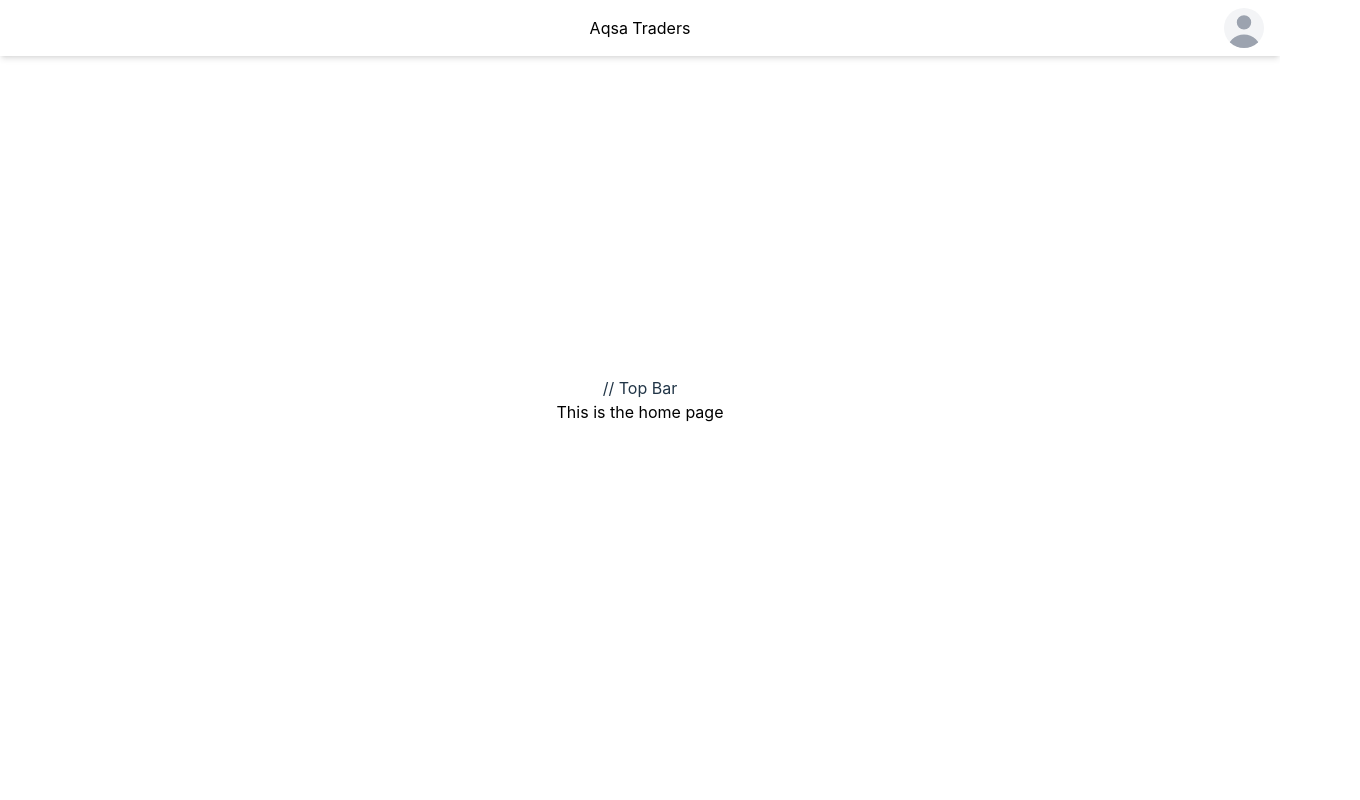
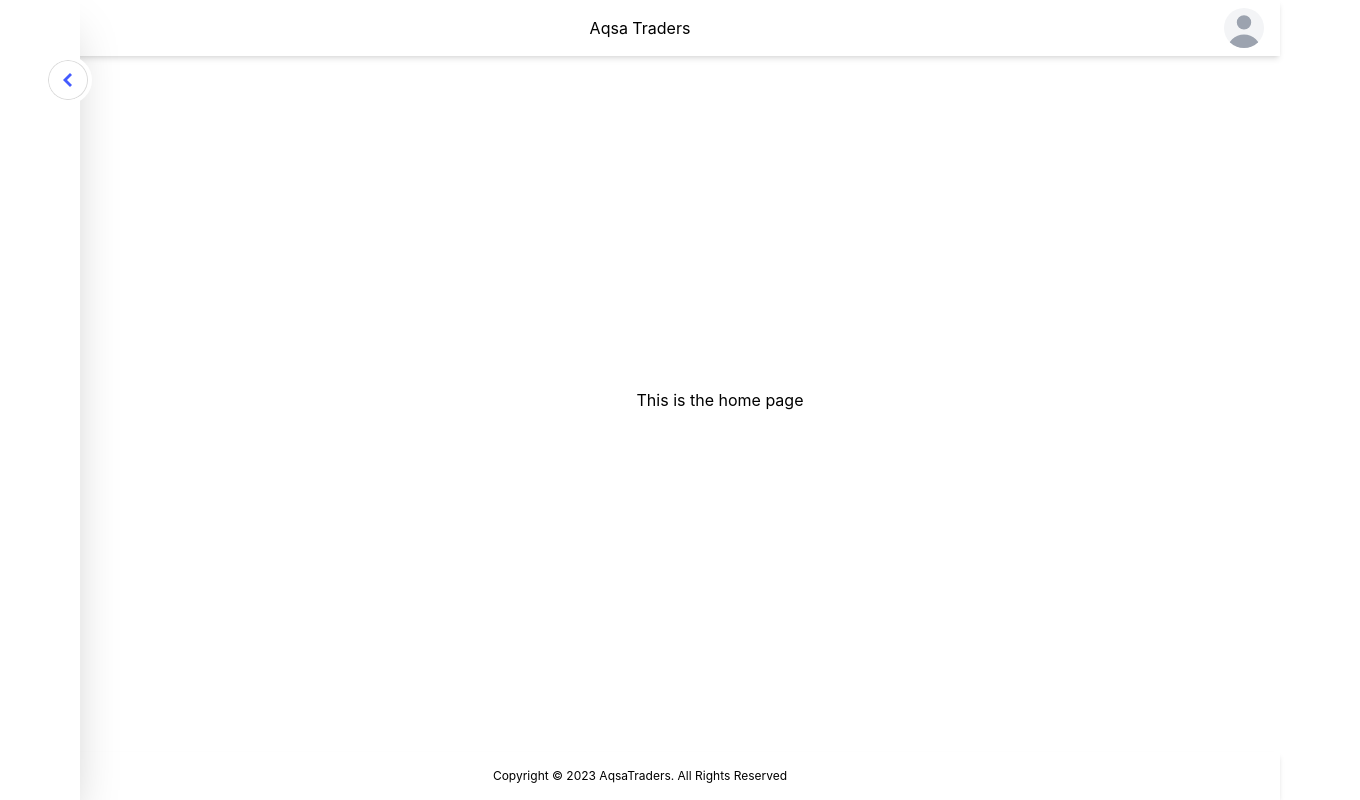
Before and after one commit to avcton/aqsa-accounts-erp, a React (Vite) app: page /home in a window 1280 px wide. Shown: the whole page, 1360 px wide, since content can reach past the window. Built offline with nearby package versions, Linux system fonts and the light colour scheme.

Commit message:
NavBar Implemented 1/2

```diff
--- a/src/home.jsx
+++ b/src/home.jsx
@@ -1,36 +1,26 @@
-import PageAnimation from "./PageAnimation"
+import PageAnimation from "./utils/PageAnimation"
 import logo from "./assets/logo.png"
+import NavBar from "./utils/navBar"
+import TopBar from "./utils/topBar"
+import BottomFooter from "./utils/footer"
 
 function Home(){
     return (
         <PageAnimation>
-            <div className=" flex flex-col justify-center items-center h-screen w-screen">
-                // Top Bar
-                <div className=" bg-inherit shadow-md w-screen font-normal absolute top-0 flex flex-row justify-center items-center text-black">
-                    <h4 className=" my-4">Aqsa Traders</h4>
-                    <UserImage />
+            <div className=" flex">
+                {/* Nav Bar */}
+                    <NavBar/>
+                {/* Top Bar */}
+                    <TopBar/>
+                {/* Bottom Bar */}
+                    <BottomFooter/>
+                {/* Page Content */}
+                <div className=" flex flex-col justify-center items-center h-screen w-screen">
+                    <h3 className=" text-black">This is the home page</h3>
                 </div>
-                <h3 className=" text-black">This is the home page</h3>
             </div>
         </PageAnimation>
     )
 }
 
-// Generates a user image based on the provided data
-function UserImage({Image}){
-    if(Image == undefined){
-        // Generating a placeholder image
-        return (
-            <div class=" absolute right-0 mx-4 w-10 h-10 overflow-hidden bg-gray-100 rounded-full">
-                <svg class="absolute w-12 h-12 text-gray-400 -left-1" fill="currentColor" viewBox="0 0 20 20" xmlns="http://www.w3.org/2000/svg"><path fill-rule="evenodd" d="M10 9a3 3 0 100-6 3 3 0 000 6zm-7 9a7 7 0 1114 0H3z" clip-rule="evenodd"></path></svg>
-            </div>
-        )
-    }
-    else {
-        return(
-            <img class=" absolute right-0 mx-4 w-12 h-12 rounded-full" src={Image} alt="Rounded avatar"/>
-        )
-    }
-}
-
 export default Home
--- a/src/login.jsx
+++ b/src/login.jsx
@@ -1,8 +1,8 @@
 import { useState } from 'react'
 import { useNavigate } from 'react-router-dom'
 import logo from './assets/logo.png'
-import PageAnimation from './PageAnimation'
-import { baseURL } from './constants'
+import PageAnimation from './utils/PageAnimation'
+import { baseURL } from './utils/constants'
 import Swal from 'sweetalert2'
 
 function LogIn() {
--- a/src/main.jsx
+++ b/src/main.jsx
@@ -1,4 +1,4 @@
-import './index.css'
+import './style/index.css'
 import App from './App'
 import React from 'react'
 import ReactDOM from 'react-dom/client'
--- /dev/null
+++ b/src/utils/footer.jsx
@@ -0,0 +1,8 @@
+
+export default function BottomFooter(){
+    return (
+        <div className=" bg-inherit shadow-md w-screen font-normal absolute bottom-0 flex flex-row justify-center items-center text-black">
+            <text className=" my-4 text-xs">Copyright © 2023 AqsaTraders. All Rights Reserved </text>
+        </div>
+    )
+}
--- /dev/null
+++ b/src/utils/navBar.jsx
@@ -0,0 +1,18 @@
+import { useState } from 'react';
+import logo from '../assets/arrow.png'
+
+function NavBar(){
+    const [open, setOpen] = useState(false)
+    return (
+        <div className={` ${open? "w-72" : "w-20"} z-10 bg-white duration-300 h-screen shadow-2xl relative`}>
+            <img
+                src={logo}
+                className= {` absolute cursor-pointer duration-500 rounded-full ${open? "rotate-180": "rotate-0"}
+            -right-3 top-14 border-4 border-white`}
+                onClick={()=> setOpen(!open)}
+            />
+        </div>
+    )
+}
+
+export default NavBar;
--- /dev/null
+++ b/src/utils/topBar.jsx
@@ -0,0 +1,10 @@
+import UserImage from "./userImage";
+
+export default function TopBar({image}){
+    return (
+        <div className=" bg-inherit shadow-md bg-white w-screen font-normal absolute top-0 flex flex-row justify-center items-center text-black">
+            <h4 className=" my-4">Aqsa Traders</h4>
+            <UserImage Image={image}/>
+        </div>
+    )
+}
--- /dev/null
+++ b/src/utils/userImage.jsx
@@ -0,0 +1,17 @@
+export default
+// Generates a user image based on the provided data
+function UserImage({Image}){
+    if(Image == undefined){
+        // Generating a placeholder image
+        return (
+            <div class=" absolute right-0 mx-4 w-10 h-10 overflow-hidden bg-gray-100 rounded-full">
+                <svg class="absolute w-12 h-12 text-gray-400 -left-1" fill="currentColor" viewBox="0 0 20 20" xmlns="http://www.w3.org/2000/svg"><path fill-rule="evenodd" d="M10 9a3 3 0 100-6 3 3 0 000 6zm-7 9a7 7 0 1114 0H3z" clip-rule="evenodd"></path></svg>
+            </div>
+        )
+    }
+    else {
+        return(
+            <img class=" absolute right-0 mx-4 w-12 h-12 rounded-full" src={Image} alt="Rounded avatar"/>
+        )
+    }
+}
```
Also changed, not shown: src/assets/arrow.png (added), src/style/index.css (renamed from src/index.css), src/utils/PageAnimation.jsx (renamed from src/PageAnimation.jsx), src/utils/constants.jsx (renamed from src/constants.jsx).
